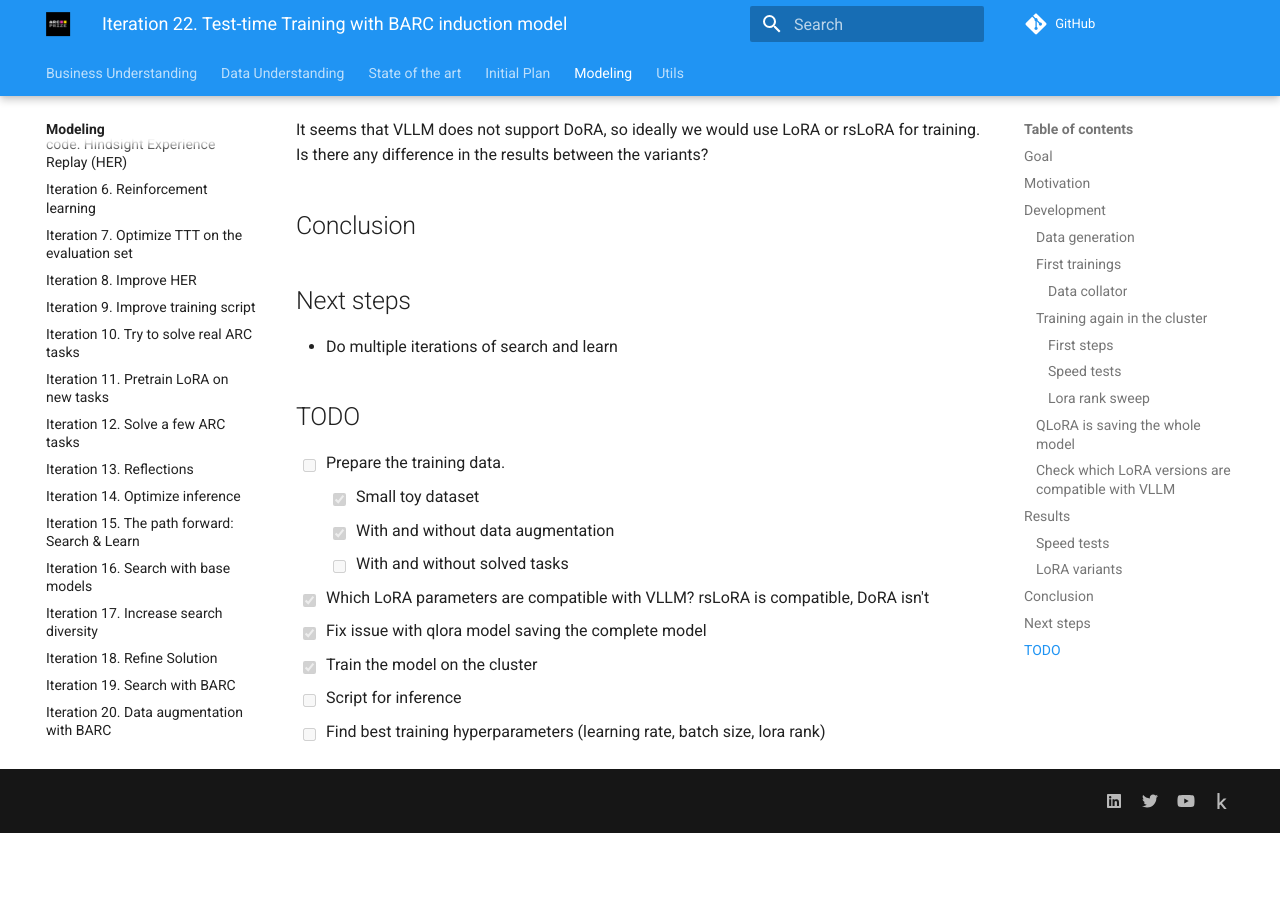
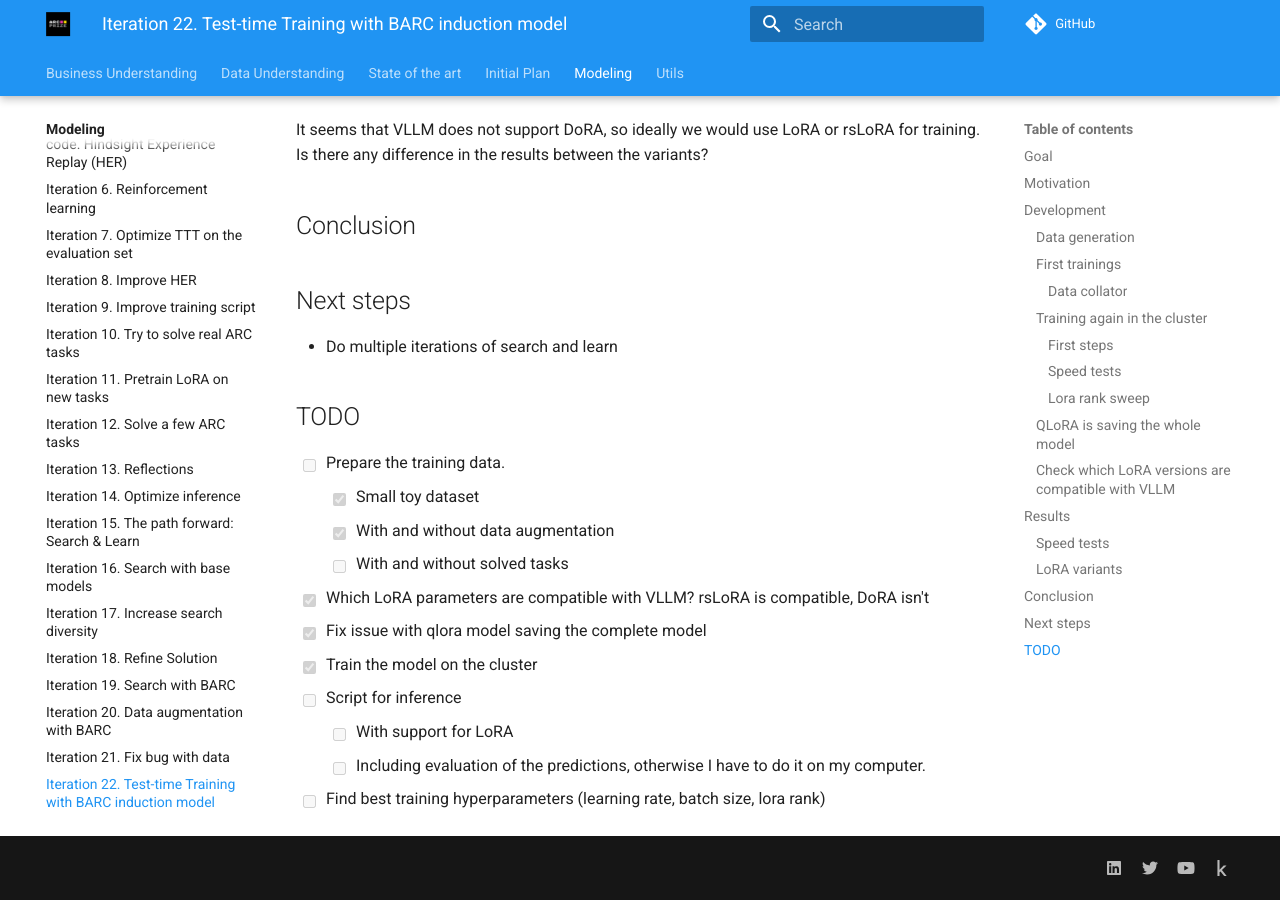
Before and after one commit to ironbar/arc25, an MkDocs documentation site: the page built from docs/modeling/Iteration_22_ttt_BARC.md, in a window 1280 px wide and 900 px high, scrolled down 9940 px. Built offline with MkDocs 1.6.1 and Material for MkDocs 9.7.7, drawn with Linux system fonts in a browser that asks for light colours; comment, search, counter and statistics services are not loaded; before the commit the page ends 10773 px from its top, so only the background shows below that.

Commit message:
added todos

```diff
--- a/docs/modeling/Iteration_22_ttt_BARC.md
+++ b/docs/modeling/Iteration_22_ttt_BARC.md
@@ -502,4 +502,6 @@
 - [x] Fix issue with qlora model saving the complete model
 - [x] Train the model on the cluster
 - [ ] Script for inference
+  - [ ] With support for LoRA
+  - [ ] Including evaluation of the predictions, otherwise I have to do it on my computer.
 - [ ] Find best training hyperparameters (learning rate, batch size, lora rank)
```
